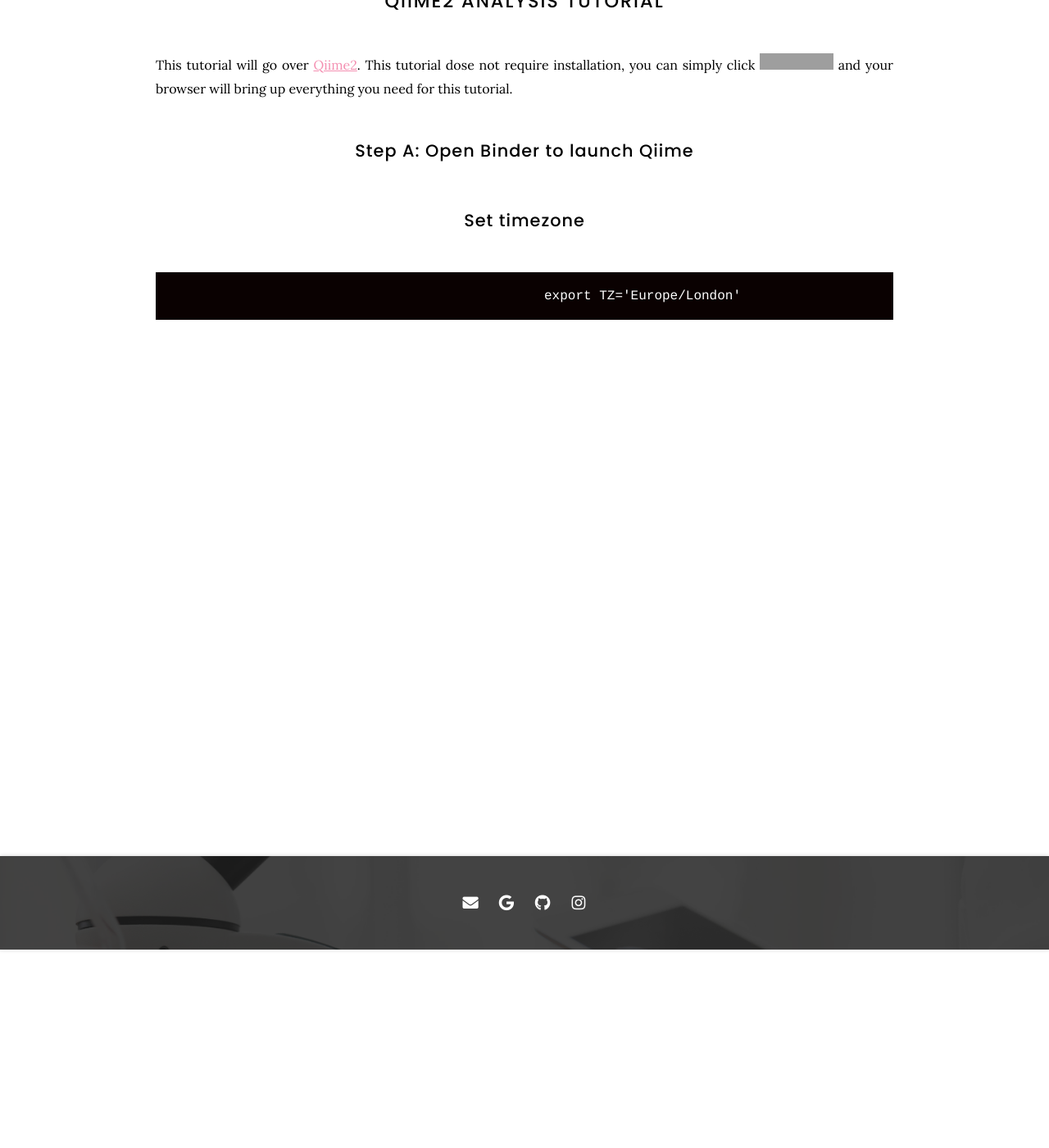
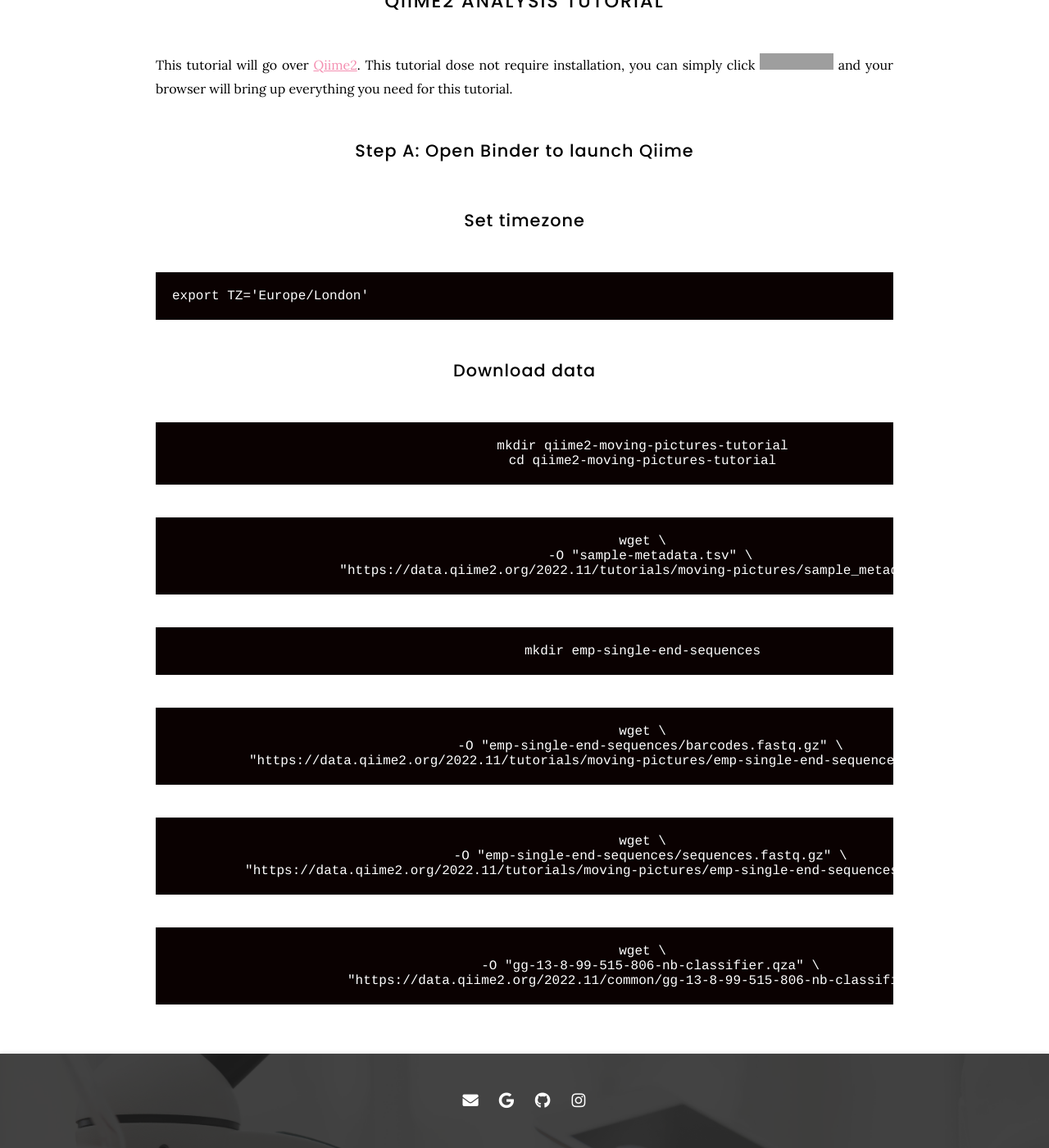
Before and after one commit to natpombubpa-lab/natpombubpa-lab.github.io, a Jekyll site: the page built from resources/Qiime2_Analysis.md, in a window 1280 px wide and 1400 px high, scrolled down 242 px. Shown: the whole window at 82% size. Built offline with Jekyll 4.4.1, drawn with Linux system fonts in a browser that asks for light colours; nearby versions of some CDN libraries; grey boxes are pictures that could not be loaded.

Commit message:
Update Qiime2_Analysis.md

````diff
--- a/resources/Qiime2_Analysis.md
+++ b/resources/Qiime2_Analysis.md
@@ -23,6 +23,43 @@ pre {
 
 ## Set timezone
 
+{:.left}
 ```
 export TZ='Europe/London'
 ```
+
+
+## Download data
+
+```
+mkdir qiime2-moving-pictures-tutorial
+cd qiime2-moving-pictures-tutorial
+```
+
+```
+wget \
+  -O "sample-metadata.tsv" \
+  "https://data.qiime2.org/2022.11/tutorials/moving-pictures/sample_metadata.tsv"
+```
+
+```
+mkdir emp-single-end-sequences
+```
+
+```
+wget \
+  -O "emp-single-end-sequences/barcodes.fastq.gz" \
+  "https://data.qiime2.org/2022.11/tutorials/moving-pictures/emp-single-end-sequences/barcodes.fastq.gz"
+```
+
+```
+wget \
+  -O "emp-single-end-sequences/sequences.fastq.gz" \
+  "https://data.qiime2.org/2022.11/tutorials/moving-pictures/emp-single-end-sequences/sequences.fastq.gz"
+```
+
+```
+wget \
+  -O "gg-13-8-99-515-806-nb-classifier.qza" \
+  "https://data.qiime2.org/2022.11/common/gg-13-8-99-515-806-nb-classifier.qza"
+```
````
